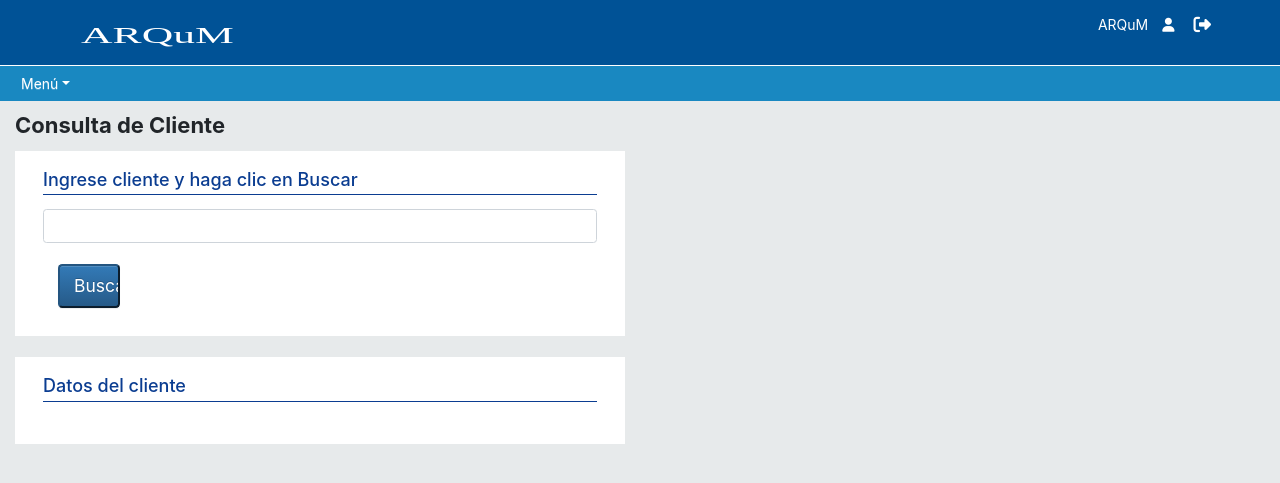
After one commit to F-K-F-F/arqum, a Django app: page /consultar_cliente in a window 1280 px wide. The commit adds this page. Shown: the top 483 px of the page. Run offline with Django 3.2, Linux system fonts and the light colour scheme; some libraries are stand-ins or nearby versions.

Commit message:
nuevo archivo para búsqueda cliente

```diff
--- a/arqumhome/templates/arqumhome/base.html
+++ b/arqumhome/templates/arqumhome/base.html
@@ -4,7 +4,7 @@
 <html>
     <head>
         <meta charset="utf-8">
-        <meta name="viewport" content="width=device-width", initial-scale=1, shrink-to-fit=no>
+        <meta name="viewport" content="width=device-width", initial-scale=1, shrink-to-fit=yes>
         <title>ARQuM</title>
         <link rel="stylesheet" href="{% static '/arqumhome/css/bootstrap.min.css' %}">
         <link rel="stylesheet" href="{% static '/arqumhome/css/bootstrap.css' %}">
@@ -85,7 +85,7 @@
                             <a class="nav-link dropdown-toggle" style="color: white !important;" href="#" id="menuABMC" role="button" data-toggle="dropdown" aria-expanded="false">Menú</a>
                             <div class="dropdown-menu" aria-labelledby="menuABMC">
                                 <a class="dropdown-item" href="{% url 'cargar' %}">Alta de Cliente</a>
-                                <a class="dropdown-item" href="{% url 'consultacliente' %}">Consulta de Cliente</a>
+                                <a class="dropdown-item" href="{% url 'buscacliente' %}">Consulta de Cliente</a>
                                 <a class="dropdown-item" href="{% url 'bajar' %}">Baja de Cliente</a>
                             </div>
                         </li>
--- /dev/null
+++ b/arqumhome/templates/arqumhome/buscacliente.html
@@ -0,0 +1,43 @@
+{% extends 'arqumhome/base.html' %}
+{% load widget_tweaks %}
+{% block main %}
+<main role="main" class="container-fluid">
+    <h2 id="titBajaCliente" class="page-title">Consulta de Cliente</h2>
+    <br>
+    <div id="contentClienteBaja">
+        <div id="contentBaja">
+            <div class="row">
+                <div class="expContent col-sm-6">
+                    <div class="control-container form-vertical">
+                        <h4 class="page-title">Ingrese cliente y haga clic en Buscar</h4>
+                        <hr class="page-title-divider">
+                        <form action="{% url 'consultar' %}" method="GET">
+                            <input name="q" class="form-control" type="text">
+                            <br>
+                            <div class="col-sm-2">
+                                <input type="submit" class="btn-lg btn-block btn-primary" value="Buscar"></input>
+                            </div>
+                        </form>
+                    </div>
+                </div>
+            </div>
+        </div>
+    </div>
+    <br>
+    <div class="row">
+        <div class="expContent col-sm-6">
+            <div class="control-container form-vertical">
+                <h4 class="page-title">Datos del cliente</h4>
+                <hr class="page-title-divider">
+                <ul>
+                    {% for cliente in object_list %}
+                        <div class="form-group">
+                            {{ cliente.nombre_cliente }}, {{ cliente.domicilio_obra }}, {{ cliente.domicilio_real }}
+                        </div>
+                    {% endfor %}
+                </ul>
+            </div>
+        </div>
+    </div>
+</main>
+{% endblock %}
--- a/arqumhome/urls.py
+++ b/arqumhome/urls.py
@@ -10,6 +10,7 @@ urlpatterns = [
     path('altacliente', views.altacliente, name='altacliente'),
     path('bajacliente', views.bajacliente, name='bajacliente'),
     path('consultacliente', views.consultacliente, name='consultacliente'),
+    path('buscacliente', views.buscacliente, name='buscacliente'),
     path('cargar_cliente', views.FormularioDeAlta.as_view(), name='cargar'),
     path('bajar_cliente', views.FormularioDeBaja.as_view(), name='bajar'),
     path('consultar_cliente', views.FormularioDeConsulta.as_view(), name='consultar'),
--- a/arqumhome/views.py
+++ b/arqumhome/views.py
@@ -1,5 +1,5 @@
 from django.shortcuts import render, redirect, get_object_or_404
-from django.http import HttpResponse, HttpResponseRedirect
+from django.http import HttpResponse
 from django.template import RequestContext, loader
 from django.contrib.auth import authenticate, login, logout
 from django.contrib.auth.decorators import login_required
@@ -65,7 +65,7 @@ def user_login(request):
         if user:
             if user.is_active:
                 login(request, user)
-                return HttpResponseRedirect(reverse('index'))
+                return redirect(reverse('index'))
             # else:
                 # return HttpResponse("Your account was inactive.")
         else:
@@ -81,17 +81,24 @@ def user_login(request):
 # RENDER DE PLANTILLAS #
 
 
+@login_required(login_url='user_login')
 def altacliente(request):
     return render(request, 'arqumhome/altacliente.html')
 
 
+@login_required
 def bajacliente(request):
     return render(request, 'arqumhome/bajacliente.html')
 
 
+@login_required
 def consultacliente(request):
     return render(request, 'arqumhome/consultacliente.html')
 
+
+@login_required(login_url='user_login')
+def buscacliente(request):
+    return render(request, 'arqumhome/buscacliente.html')
 # --------------------- #
 
 # CLASES PARA EL MODELO #
@@ -100,6 +107,7 @@ def consultacliente(request):
 class FormularioDeAlta(View):
     template = 'arqumhome/altacliente.html'
 
+    @login_required
     def get(self, request):
 
         form = CargarForm()
@@ -109,6 +117,7 @@ class FormularioDeAlta(View):
         params['form'] = form
         return render(request, self.template, params)
 
+    @login_required
     def post(self, request):
 
         # if request.method == 'POST':
@@ -164,18 +173,22 @@ class FormularioDeBaja(View):
         return render(request, 'arqumhome/bajacliente.html', {'form': form})
 
 
-class FormularioDeConsulta(FormView):
+class FormularioDeConsulta(ListView):
     model = Cliente
 
-    template_name = 'arqum/consultacliente.html'
+    template_name = 'arqumhome/buscacliente.html'
     form_class = SearchForm
 
     def get_queryset(self):
-        query = self.request.GET.get('q')
-        object_list = Cliente.objects.filter(
-            Q(nombre_cliente__icontains=query) | Q(
-                domicilio_obra__icontains=query)
-        )
-        return object_list
+        try:
+            query = self.request.GET.get('q')
+            object_list = Cliente.objects.filter(
+                Q(nombre_cliente__icontains=query) | Q(
+                    domicilio_obra__icontains=query)
+            )
+            return object_list
+        except:
+            HttpResponse('No existe el cliente')
+
 
 # --------------------- #
```
Also changed, not shown: db.sqlite3.
